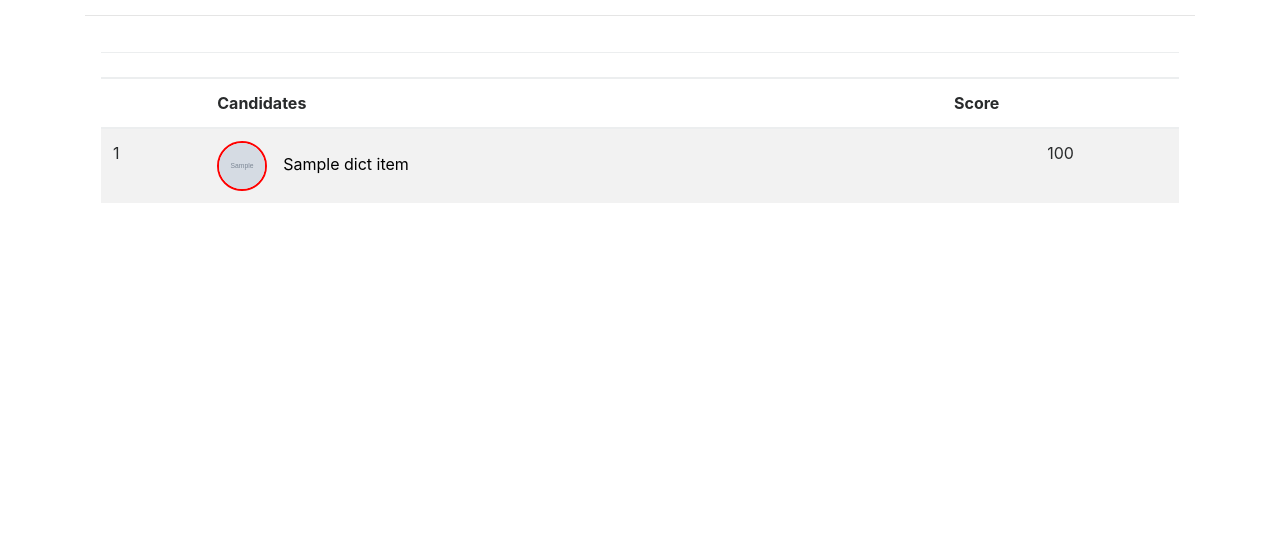
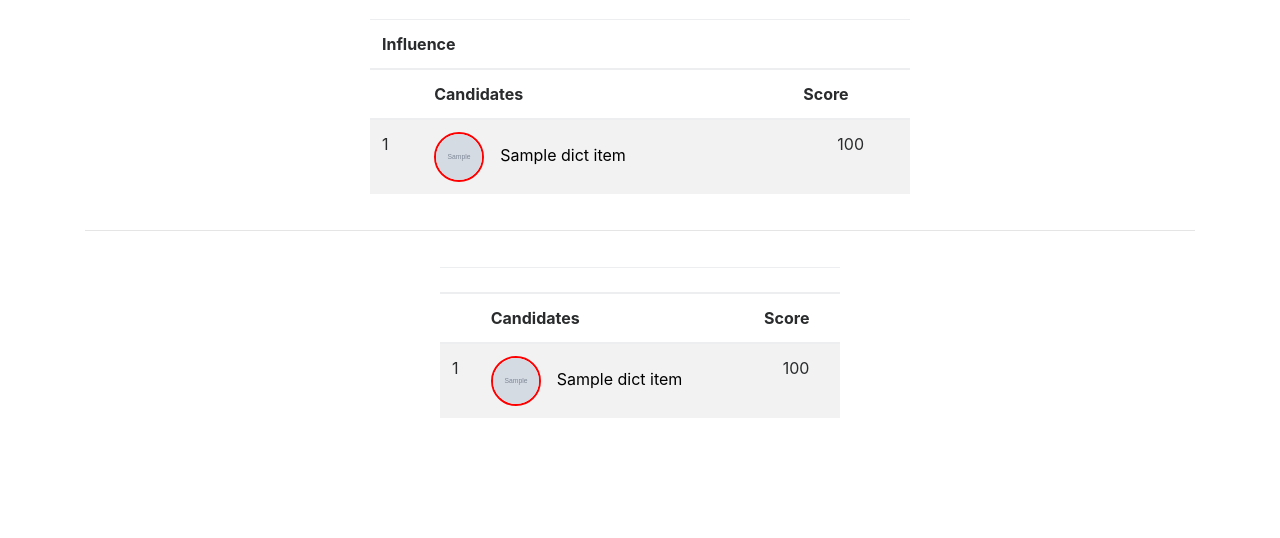
Before and after one commit to dasUtsav/social-champion-identification, a Flask app: template templates/form.html in a window 1280 px wide. Shown: the part 575-1113 px from the top of the page. Before the commit the page ends 778 px from the top, so only its background shows below. Run offline with Flask 2, Linux system fonts and the light colour scheme; the template is opened without the code that fills it: most values are stand-ins (such as "Sample title", 1, 10 or a date in 2020); grey boxes marked "Sample" are stand-in pictures; parts of the project's set-up code (start-up, migrations or seed data) failed here and were passed over; some libraries are stand-ins or nearby versions.

Commit message:
Add: Percentile, Separate leaderboards

```diff
--- a/api.py
+++ b/api.py
@@ -105,6 +105,23 @@ def getRank():
         candidates[i] = dict(candidates[i], **rank)
         candidates[i]["moiScore"] = moi.fetch_moi_score(candidates[i]['id'], twitterFetch["max_tweets"])
 
+    ranking = Ranking(candidates, filters = ['influence', 'moiScore'])
+
+    weightages = {
+        'influence': 0.5,
+        'moiScore': 0.5
+    }
+
+    ranking.rank(weightages)
+
+    influenceRanks = ranking.dataframe.to_dict(orient='records')
+    print("Influence ranks")
+    print(influenceRanks)
+    weightages = {
+        'influence': 0.25,
+        'moiScore': 0.25,
+        'topic_relevance': 0.5
+    }
     for query_dict in queries:
         topic_dist = 0
         query = query_dict['name']
@@ -119,14 +136,16 @@ def getRank():
                 candidate["topic_relevance"] = ldamodelInstance.getTopicDistFromQuery(candidateTweets, query)
 
         ranking = Ranking(candidates)
-        ranking.rank()
+        ranking.rank(weightages)
         rank_list = ranking.dataframe.to_dict(orient='records')
 
         final_ranks.append({
             'query': query,
             'rank_list': rank_list
         })
-    return render_template("form.html",final_ranks = final_ranks, pending_topics = pending_topics)
+    return render_template("form.html", final_ranks = final_ranks,
+                            pending_topics = pending_topics,
+                            influenceRanks=influenceRanks)
 
 @app.route('/rank/graphs')
 def graphs():
--- a/static/css/form.css
+++ b/static/css/form.css
@@ -47,14 +47,17 @@
 
 .flex-container{
     display: flex;
-    /* justify-content:center; */
+    justify-content:space-around;
     flex-wrap: wrap;
 
 }
 
 .box{
-    flex-grow: 1;
     /* min-height: 490px; */
     margin: 0 1em;
-    min-width: 200px;
+    min-width: 400px;
 }
+
+.influence {
+    margin: auto;
+}
--- a/templates/form.html
+++ b/templates/form.html
@@ -1,4 +1,5 @@
- {% extends 'index.html' %} {% block head %}
+ {% extends 'index.html' %}
+ {% block head %}
 <link rel="stylesheet" href="{{ url_for('static', filename='css/form.css') }}"> {% endblock %} {% block body %}
 
 <div class="container text-center" style="padding: 50px 0px 100px 0px">
@@ -21,32 +22,44 @@
     <img src="http://www.madelinejaeger.com/wp-content/uploads/2016/05/leaderboard_screenshot_2.jpg" alt="leaderboards" height="300px"
         width="300px">
 
+    <div class="row">
+        <div class="col-sm-6 influence">
+                <table class="table table-striped leaderboard">
+                    <thead>
+                        <tr>
+                            <th colspan="3">Influence</th>
+                        </tr>
+                        <tr>
+                                <th></th>
+                                <th colspan="" style="text-align:left;">Candidates</th>
+                                <th>Score</th>
+                        </tr>
+                    </thead>
+                    <tbody>
+
+
+                        {% for dict_item in influenceRanks %}
+                        {% set finalRank = (dict_item['rank']*100)|int %}
+                        <tr>
+                            <td>{{loop.index}}</td>
+
+                            <td>
+                                <a href="/rank/graphs?id={{ dict_item['id'] }}&topic_name=Influence&moiScore={{dict_item['moiScore']}}&influence={{dict_item['influence']}}&name={{dict_item['name']}}&topic_relevance={{dict_item['topic_relevance']}}"
+                                    class="links">
+                                    <img class="profile_image" src="{{dict_item['image_url']}}" height="50em" width="50em" alt="TEST">{{dict_item['name']}}
+                                </a>
+                            </td>
+                            <td style="text-align:center">{{ finalRank }}</td>
+
+
+                        </tr>
+                        {% endfor %}
+                    </tbody>
+                </table>
+        </div>
+    </div>
     <hr>
-
     <div class="row">
-        <!-- <div class="col-sm-3">
-            <h2>Filters</h2>
-            <select class="list-group" id="sbOne" multiple="multiple">
-                <option class="list-group-item" value="likes">Likes</option>
-                <option class="list-group-item" value="retweets">Retweets</option>
-                <option class="list-group-item" value="urls">URL</option>
-                <option class="list-group-item" value="topic_relevance">Topic Relevance</option>
-                <option class="list-group-item" value="hashtags">Hashtags</option>
-                <option class="list-group-item" value="sentiment">Sentiment</option>
-            </select>
-
-            <select class="" id="sbTwo" multiple="multiple"></select>
-            <br>
-
-            <div class="btn-group">
-                <input class="btn btn-secondary" type="button" id="left" value="<" />
-                <input class="btn btn-secondary" type="button" id="right" value=">" />
-                <input class="btn btn-secondary" type="button" id="leftall" value="<<" />
-                <input class="btn btn-secondary" type="button" id="rightall" value=">>" />
-            </div>
-            <input class="btn btn-success" id="queryForm" type="button" value="Filter" id="submit" />
-        </div> -->
-
         <div class="col-sm-12">
             <div class="flex-container">
 
@@ -104,44 +117,4 @@
 
 
 </div>
-
-<!-- <script>
-    $(function () {
-        function moveItems(origin, dest) {
-            $(origin).find(':selected').appendTo(dest);
-        }
-
-        function moveAllItems(origin, dest) {
-            $(origin).children().appendTo(dest);
-        }
-
-        $('#left').click(function () {
-            moveItems('#sbTwo', '#sbOne');
-        });
-
-        $('#right').on('click', function () {
-            moveItems('#sbOne', '#sbTwo');
-        });
-
-        $('#leftall').on('click', function () {
-            moveAllItems('#sbTwo', '#sbOne');
-        });
-
-        $('#rightall').on('click', function () {
-            moveAllItems('#sbOne', '#sbTwo');
-        });
-        $("#queryForm").click((event) => {
-            event.preventDefault()
-            let filters = []
-            for (var i = 0; i < $('select#sbTwo option').length; i++) {
-                filters.push($('select#sbTwo option')[i].value)
-            }
-            let data = {
-                "query": $('#query').val(),
-                "filters": filters
-            };
-            $.redirect('http://localhost:8000/rank', data);
-        });
-    });
-
-</script> {% endblock %} -->
+{% endblock %}
```
Also changed, not shown: ranking.py (+9 -14 lines).
